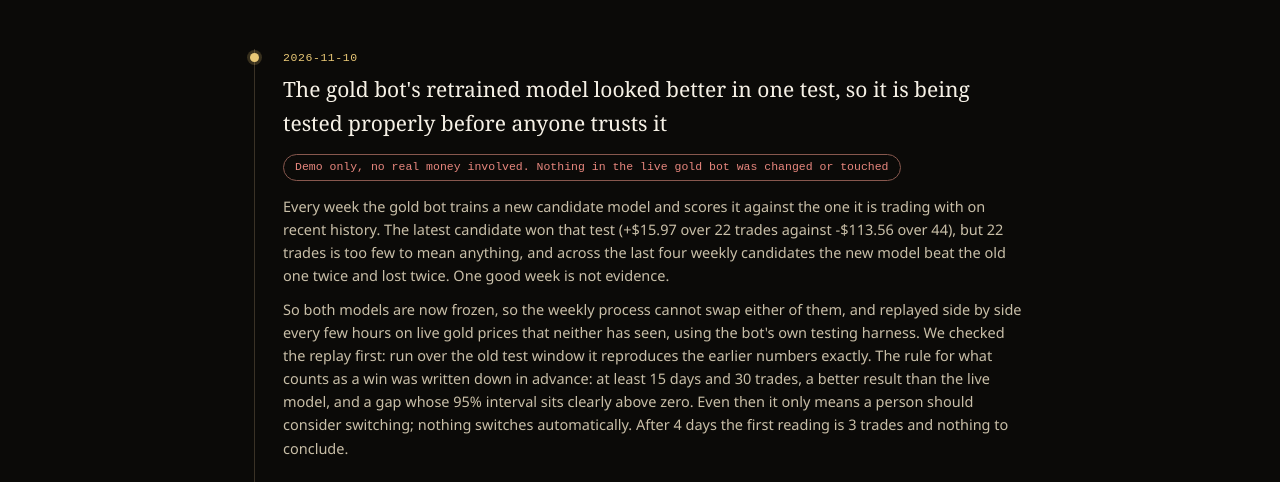
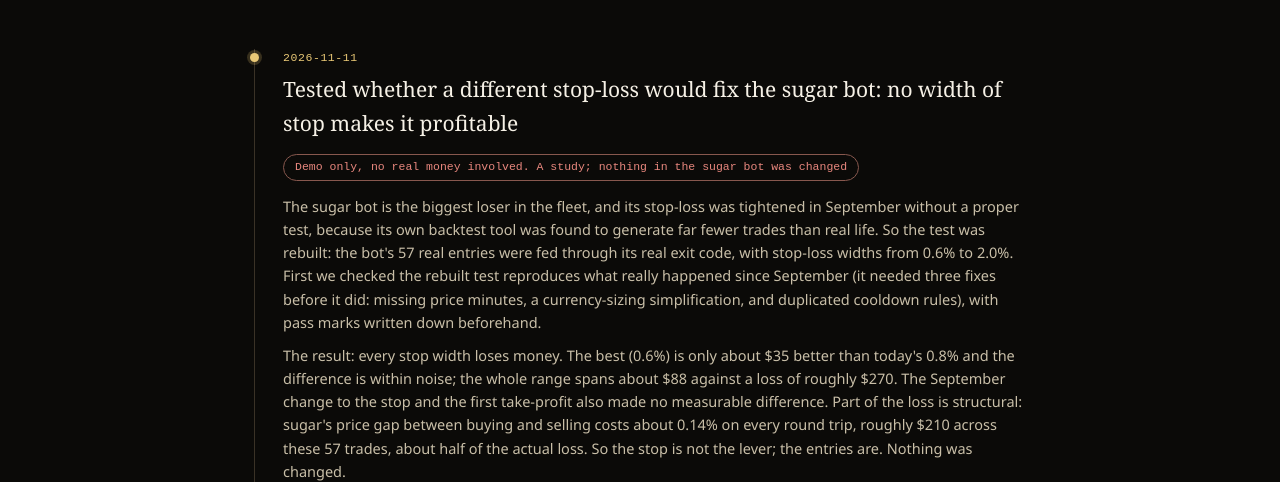
Before and after one commit to arisabots/arisatradingbots-site, a plain HTML site: page log.html in a window 1280 px wide. Shown: the part 318-800 px from the top of the page. Drawn offline with Linux system fonts and the light colour scheme.

Commit message:
log: Sweetpea stop-width test on real entries
Co-Authored-By: Claude Sonnet 5.5 <noreply@anthropic.com>

```diff
--- a/log.html
+++ b/log.html
@@ -138,6 +138,16 @@
 
 <div class="log">
   <div class="wrap">
+
+    <div class="entry">
+      <div class="date">2026-11-11</div>
+      <h2>Tested whether a different stop-loss would fix the sugar bot: no width of stop makes it profitable</h2>
+      <div class="impact">Demo only, no real money involved. A study; nothing in the sugar bot was changed</div>
+      <div class="body">
+        <p>The sugar bot is the biggest loser in the fleet, and its stop-loss was tightened in September without a proper test, because its own backtest tool was found to generate far fewer trades than real life. So the test was rebuilt: the bot's 57 real entries were fed through its real exit code, with stop-loss widths from 0.6% to 2.0%. First we checked the rebuilt test reproduces what really happened since September (it needed three fixes before it did: missing price minutes, a currency-sizing simplification, and duplicated cooldown rules), with pass marks written down beforehand.</p>
+        <p>The result: every stop width loses money. The best (0.6%) is only about $35 better than today's 0.8% and the difference is within noise; the whole range spans about $88 against a loss of roughly $270. The September change to the stop and the first take-profit also made no measurable difference. Part of the loss is structural: sugar's price gap between buying and selling costs about 0.14% on every round trip, roughly $210 across these 57 trades, about half of the actual loss. So the stop is not the lever; the entries are. Nothing was changed.</p>
+      </div>
+    </div>
 
     <div class="entry">
       <div class="date">2026-11-10</div>
```
